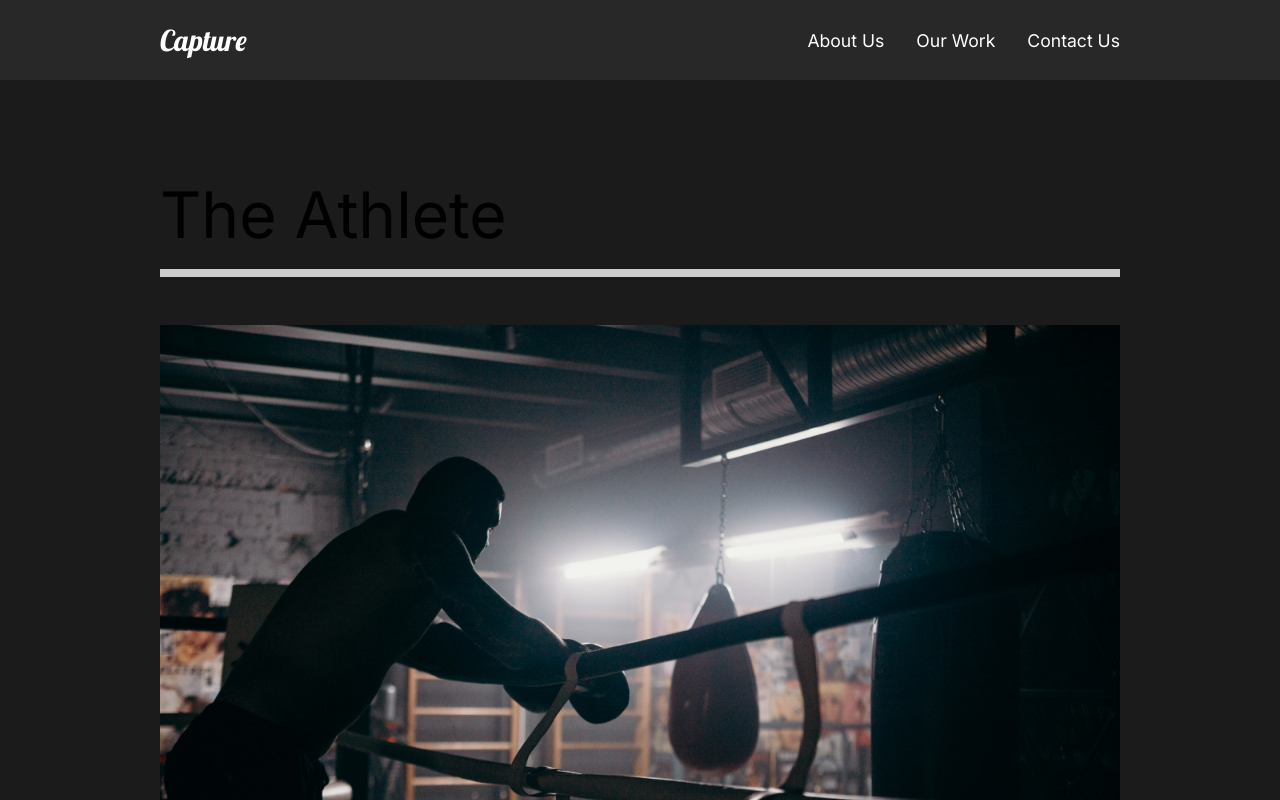
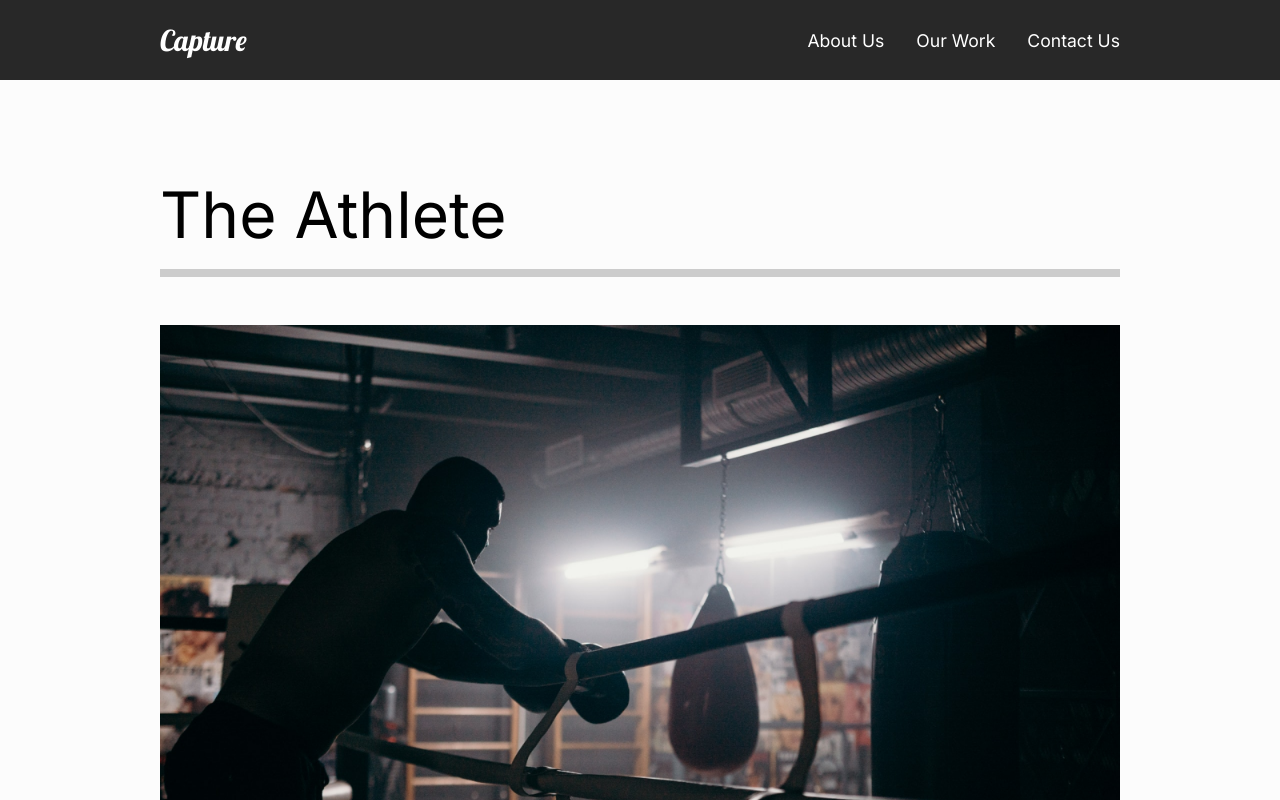
Before and after one commit to sujoyduttajad/Capture-Portfolio, a React (Create React App) app: page /work in a window 1280 px wide. Shown: the top 800 px of the page. Built offline with nearby package versions, Linux system fonts and the light colour scheme.

Commit message:
Update OurWork.js

```diff
--- a/src/pages/OurWork.js
+++ b/src/pages/OurWork.js
@@ -38,6 +38,7 @@ const OurWork = () => {
       initial="hidden"
       animate="show"
       exit="exit"
+      style={{ backgroundColor: '#FCFCFC' }}
     >
       <Movie>
         <h2>The Athlete</h2>
```
